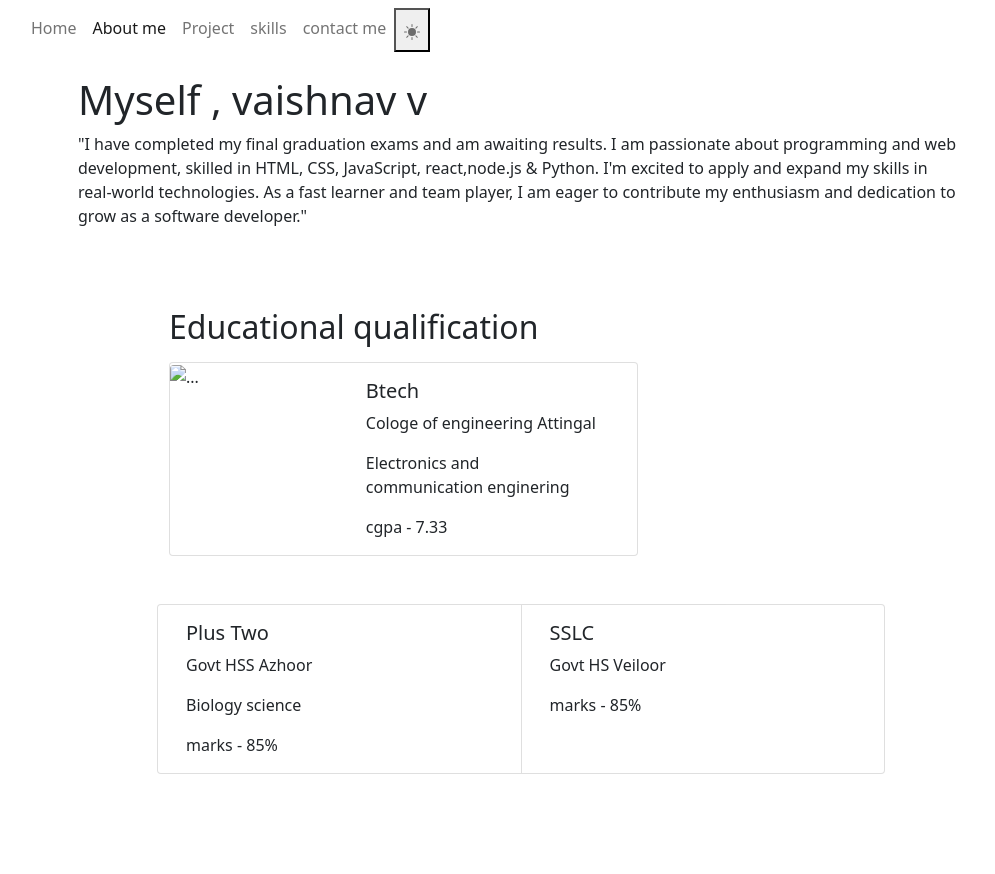
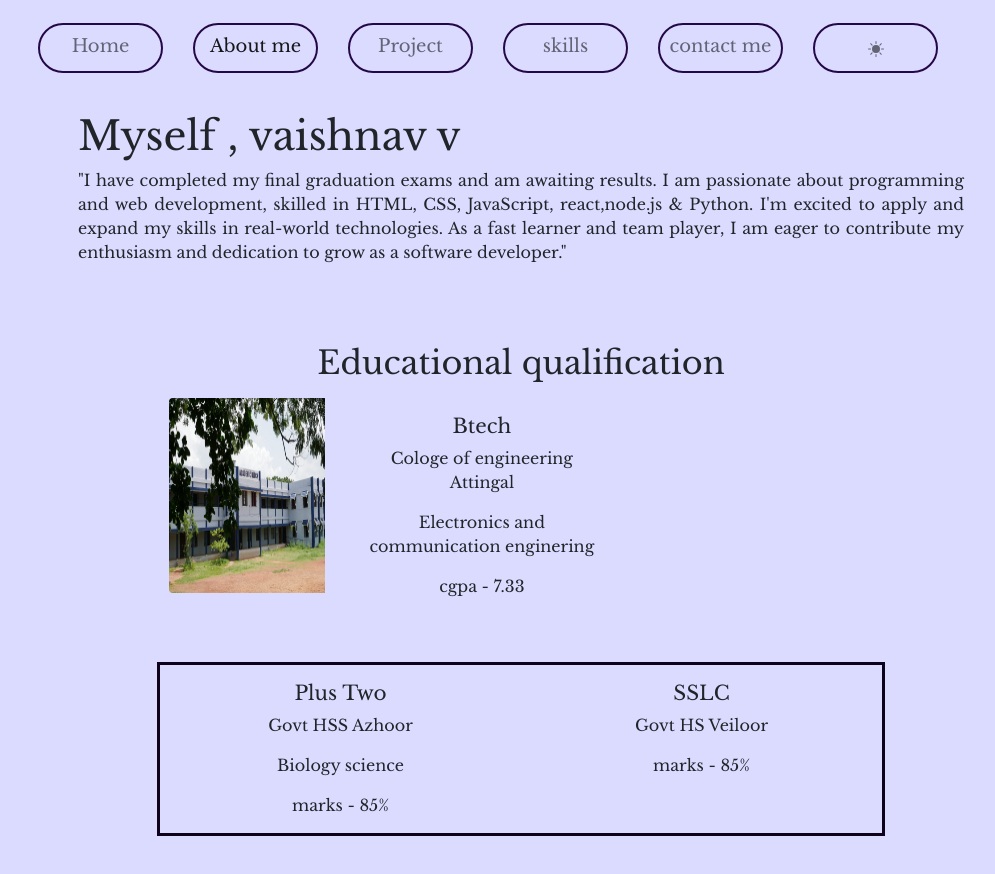
Before and after one commit to vaishnavv007/html-protfolio, a plain HTML site: page public/about.html in a window 1280 px wide. Shown: the whole page, without its empty margins (37-1032 px from the left). Before the commit the page ends 822 px from the top, so only its background shows below. Drawn offline with nearby package versions, Linux system fonts and the light colour scheme; the site is published under a folder, as on GitHub Pages, so addresses that start at the root find nothing.

Commit message:
Update about.html

```diff
--- a/public/about.html
+++ b/public/about.html
@@ -9,7 +9,7 @@
 
 
     <link href="https://cdn.jsdelivr.net/npm/bootstrap@5.0.2/dist/css/bootstrap.min.css" rel="stylesheet" integrity="sha384-EVSTQN3/azprG1Anm3QDgpJLIm9Nao0Yz1ztcQTwFspd3yD65VohhpuuCOmLASjC" crossorigin="anonymous">
-    <link rel="stylesheet" href="/style.css">
+    <link rel="stylesheet" href="../style.css">
     <title>vaishnav's protofolio </title>
   </head>
   <body>
@@ -21,7 +21,7 @@
           <div class="collapse navbar-collapse ms-5" id="navbarSupportedContent">
             <ul class="navbar-nav me-auto mb-2 mb-lg-0 ">
               <li class="nav-item">
-                <a class="nav-link " aria-current="page" href="./index.html">Home</a>
+                <a class="nav-link " aria-current="page" href="../index.html">Home</a>
               </li>
               <li class="nav-item">
                 <a class="nav-link active" href="about.html">About me</a>
@@ -68,7 +68,7 @@
           <div class="card mb-3 col-md-8 car " style="max-width: 640px;">
             <div class="row g-0">
               <div class="col-md-4">
-                <img class="img-fluid rounded-start" style="height: 195px;" src="/assets/images/college.jpg" class="img-fluid rounded-start" alt="...">
+                <img class="img-fluid rounded-start" style="height: 195px;" src="../assets/images/college.jpg" class="img-fluid rounded-start" alt="...">
               </div>
               <div class="col-md-8 px-4">
                 <div class="card-body">
@@ -134,6 +134,6 @@
 
     <script src="https://cdn.jsdelivr.net/npm/bootstrap@5.0.2/dist/js/bootstrap.bundle.min.js" integrity="sha384-MrcW6ZMFYlzcLA8Nl+NtUVF0sA7MsXsP1UyJoMp4YLEuNSfAP+JcXn/tWtIaxVXM" crossorigin="anonymous"></script>
     <script src="https://ajax.googleapis.com/ajax/libs/jquery/3.7.1/jquery.min.js"></script>
-     <script src="/index.js"></script>
+     <script src="../index.js"></script>
   </body>
 </html>
```
